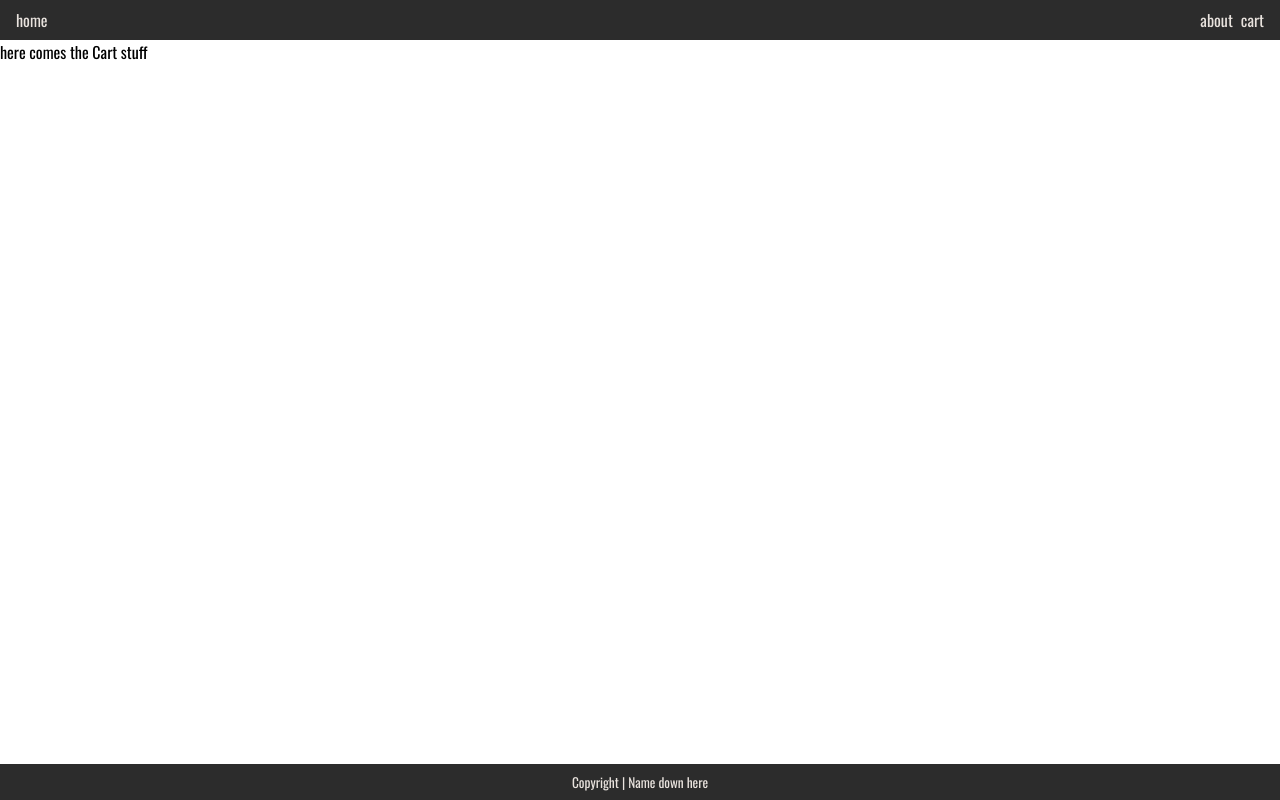
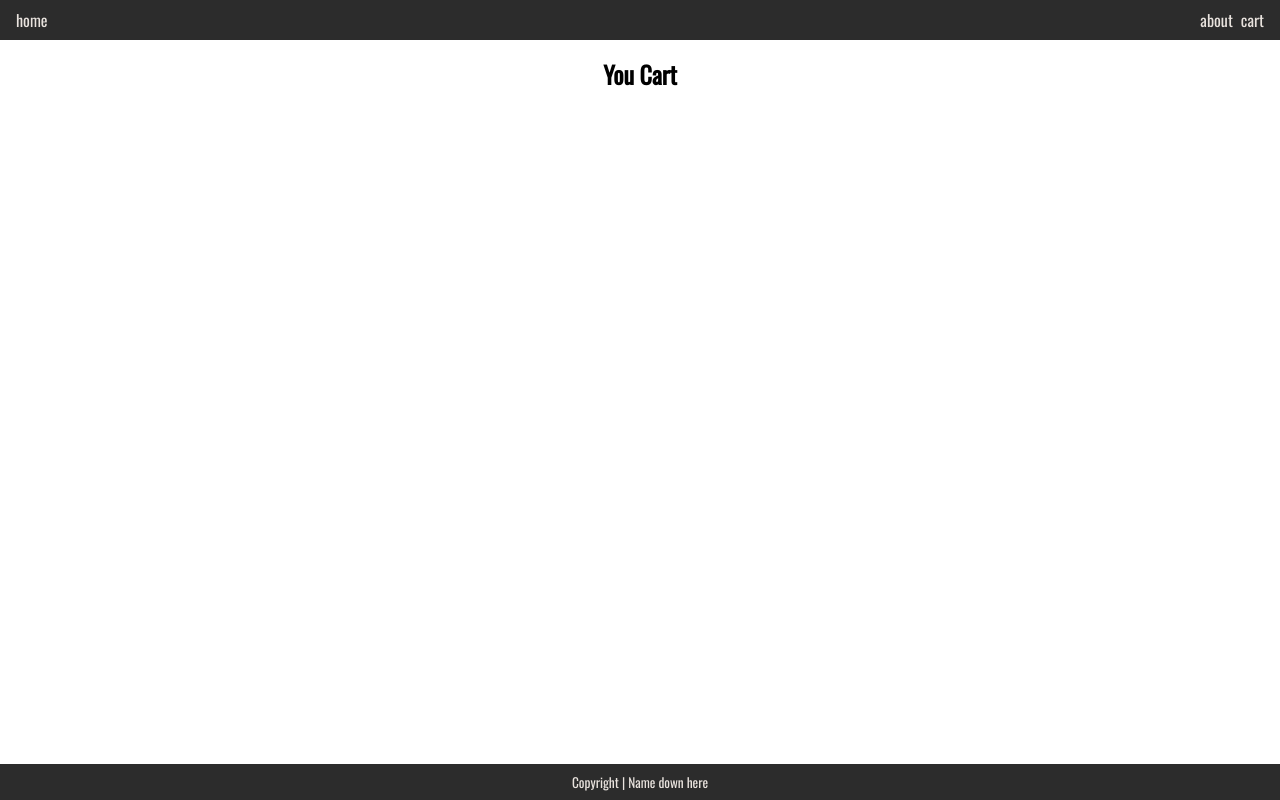
Before and after one commit to philippmolinero/image-gallery, a React (Vite) app: page /cart in a window 1280 px wide. Built offline with nearby package versions, Linux system fonts and the light colour scheme.

Commit message:
implemented feature to add and remove item to/from shopping cart. Created shopping cart page including styling. To be adjusted later

```diff
--- a/src/App.jsx
+++ b/src/App.jsx
@@ -10,7 +10,6 @@ function App() {
   return (
     <Router>
     <div className="App">
-
       <Header />
       <Routes>
          <Route path='/' element={<Gallery />}></Route>
@@ -20,7 +19,6 @@ function App() {
       <Footer/>
       </div>
     </Router>
-
   )
 }
 
--- a/src/Context/Context.jsx
+++ b/src/Context/Context.jsx
@@ -4,6 +4,8 @@ const Context = createContext()
 function ContextProvider({children}) {
 
   const [allImages, setAllImages] = useState([])
+  const [shoppingCart, setShoppingCart] = useState([])
+
   const url = "../src/unsplash/images.json"
 
   useEffect(() => {
@@ -12,10 +14,8 @@ function ContextProvider({children}) {
     .then(data => setAllImages(data))
   },[])
 
-  function toggleFavorite(item){
-    console.log(item.id)
+  const toggleFavorite = (item) => {
     // look for the same image id that it is clicked on and change the state of the isFavorite property for that one in the allImages array/state
-    console.log(item.isFavorite)
     const updatedArr = allImages.map(image => {
       if(image.id === item.id) {
        return {...image, isFavorite: !image.isFavorite}
@@ -27,8 +27,28 @@ function ContextProvider({children}) {
   }
 
 
+  // I am creating a cart array, where I store all items that have been added to the cart via icon. Steps:
+  // 1) Create function to add the selected item to the cart array
+  // 1.1) Only add the item to the array if non existant
+  // 2) Create function to remove the selected item from the cart array
+  // 3) Change the icon of the cart to a trash icon, if it already exists in the cart array
+
+  const addToCart = (cartItem) => {
+    setShoppingCart(prevShoppingCart => [...prevShoppingCart, cartItem])
+  }
+
+  // remove item from shoppingcart here
+
+  const removeFromCart = (cartItem) => {
+    const filteredCart = shoppingCart.filter(item => {
+      return item !== cartItem
+    })
+    setShoppingCart(filteredCart)
+  }
+
+
   return (
-    <Context.Provider value={{allImages, toggleFavorite}}>
+    <Context.Provider value={{allImages, toggleFavorite, shoppingCart, addToCart, removeFromCart}}>
       {children}
     </Context.Provider>
   )
--- a/src/components/Cartitem.jsx
+++ b/src/components/Cartitem.jsx
@@ -0,0 +1,29 @@
+import { Context } from "../Context/Context";
+import { useContext } from "react";
+
+
+const CartItem = () => {
+
+  const {shoppingCart} = useContext(Context)
+
+  const cartItems = shoppingCart.map(item => {
+    return (
+      <div className="cart-item-container">
+        <i className="fa-solid fa-trash"></i>
+        <img src={item.url} className="cart-img" key={item.id} />
+        <p>Price: $6.99</p>
+      </div>
+      )
+  })
+
+
+  return (
+    <div className="cart-container">
+      <h1>You Cart</h1>
+      {cartItems}
+    </div>
+  )
+}
+
+
+export default CartItem
--- a/src/components/Image.jsx
+++ b/src/components/Image.jsx
@@ -4,32 +4,33 @@ import { Context } from "../Context/Context"
 function Image({img, className}) {
 
   const [hovered, setHovered] = useState(false)
-  const {toggleFavorite} = useContext(Context)
+  const {toggleFavorite, shoppingCart, addToCart, removeFromCart} = useContext(Context)
 
-  //   <i class="fa-solid fa-heart"></i>
-  //   <i class="fa-solid fa-cart-circle-plus"></i>
 
   const heartIcon = ()  => {
     if(!img.isFavorite) {
-      return hovered && <i className="fa-regular fa-heart" onClick={() => toggleFavorite(img)}></i>
-    } else if (hovered) {
-      return <i className="fa-solid fa-heart" onClick={() => toggleFavorite(img)}></i>
-    }
+      return hovered && <i className="fa-regular fa-heart favorite" onClick={() => toggleFavorite(img)}></i>
+    } else return <i className="fa-solid fa-heart favorite" onClick={() => toggleFavorite(img)}></i>
+
   }
 
-  const cartIcon = hovered && <i className="fa-regular fa-cart-circle-plus"></i>
-
+  const cartIcon = ()  => {
+   if(!shoppingCart.includes(img)) {
+    return hovered && <i className="fa-solid fa-cart-plus cart" onClick={() => addToCart(img)}></i>
+   } else if (hovered) {
+    return <i className="fa-solid fa-trash cart" onClick={() => removeFromCart(img)}></i>
+   }
+  }
 
   return(
   <div
     className="image-container"
     onMouseEnter={() => setHovered(true)}
     onMouseLeave={() => setHovered(false)}
-
   >
-    <img src={img.url} className="gallery-grid-item"/>
+    <img src={img.url} className="gallery-grid-img"/>
     {heartIcon()}
-    {cartIcon}
+    {cartIcon()}
   </div>
   )
 }
--- a/src/pages/Cart.jsx
+++ b/src/pages/Cart.jsx
@@ -1,9 +1,11 @@
-
+import CartItem from "../components/Cartitem"
 
 function Cart() {
 
   return (
-    <p>here comes the Cart stuff</p>
+    <main className="cart">
+      <CartItem/>
+    </main>
   )
 }
 
--- a/src/pages/Gallery.jsx
+++ b/src/pages/Gallery.jsx
@@ -5,8 +5,6 @@ import { Context } from "../Context/Context"
 function Gallery() {
 
   const {allImages} = useContext(Context)
-
-
 
   const gallery = allImages.map((image, i) => {
     return <Image img={image} key={image.id} className={i}/>
--- a/src/styling/style.css
+++ b/src/styling/style.css
@@ -26,7 +26,6 @@ header {
   padding: 0.5rem 1rem;
   background-color: rgb(44, 44, 44);
   color: var(--light);
-
 }
 
 header .navigation ul{
@@ -69,35 +68,90 @@ main.gallery {
   grid-auto-flow: dense;
 }
 
-.gallery-grid-item {
+
+.image-container {
+  position: relative;
+  overflow: hidden;
+  border-radius: 3px;
+}
+
+.gallery-grid-img {
   width: 100%;
   height: 100%;
   object-fit: cover;
 }
 
-.image-container {
-  position: relative;
-  overflow: hidden;
-  border-radius: 3px;
-  transition: all 0.2s ease-in-out;
+.image-container i {
+  color:rgb(255, 255, 255);
+  outline: greenyellow;
+  filter: drop-shadow(0px 0px 1px rgb(0 0 0 / .5));
+  font-size: clamp(1rem, -0.875rem + 8.333vw, 1rem);
+  opacity: .8;
+  cursor: pointer;
 }
 
-/* .image-container:hover {
-  transform: scale(1.01);
-} */
-
-.image-container img {
-  position: absolute;
-}
-
-.image-container i {
+i.favorite {
   position: absolute;
   cursor: pointer;
-  z-index: 999;
   left: 1rem;
   top: 1rem;
 }
 
+i.cart {
+  position: absolute;
+  cursor: pointer;
+  right: 1rem;
+  top: 1rem;
+}
+
+/* Cart Page Styling */
+
+/* .cart-container {
+  padding: .5rem 1rem;
+  width: 100%;
+} */
+
+main.cart {
+  display: flex;
+  flex-direction: column;
+  margin: 0 auto;
+}
+
+.cart-container {
+  min-width: 100vw;
+}
+
+.cart-container > h1 {
+  text-align: center;
+  font-size: 1.5rem;
+  margin: 1rem;
+}
+
+.cart-item-container {
+  display: flex;
+  justify-content: space-around;
+  align-items: center;
+  padding: .5rem 2rem;
+  margin: .5rem 0;
+  background-color: rgb(245, 245, 245);
+}
+.cart-item-container > p {
+  padding: 0;
+  margin-left: -3rem;
+}
+
+.cart-item-container > i {
+  color: rgb(0, 0, 0);
+}
+
+
+.cart-img {
+  width: 150px;
+  height: 100px;
+  object-fit: cover;
+  margin: 0;
+
+}
 
 /* .wide {
   grid-column: span 2;
```
Also changed, not shown: 1 other file (tests, documents, lock files or other folders).
